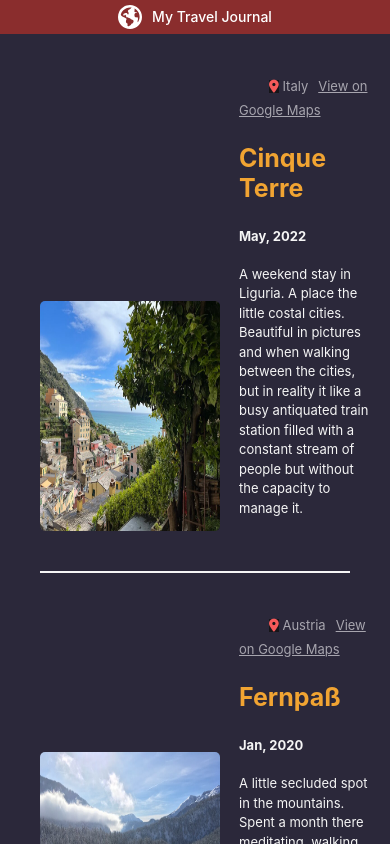
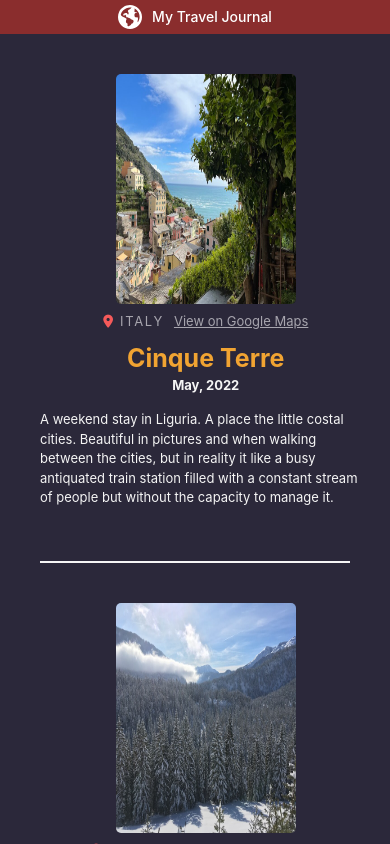
Before and after one commit to marksist300/reactTravelJournal, a React (Vite) app: page / in a window 390 px wide. Shown: the top 844 px of the page. Built offline with nearby package versions, Linux system fonts and the light colour scheme.

Commit message:
completed layout, made responsive with media queries

```diff
--- a/src/components/TravelCard.jsx
+++ b/src/components/TravelCard.jsx
@@ -9,8 +9,10 @@ export default function TravelCard(props){
                     <img className="location-photo" src={img} alt="" />
                 </div>
                 <div className="text-section">
-                    <span className="country map-link-text"><i class="fa-solid fa-location-dot"></i> {location}</span>
-                    <a href={gmaps} className="map-link map-link-text">View on Google Maps</a>
+                    <div className="map-link-text">
+                        <span className="country"><i class="fa-solid fa-location-dot"></i> {location}</span>
+                        <a href={gmaps} className="map-link">View on Google Maps</a>
+                    </div>
                     <h2 className="article-title-text">{title}</h2>
                     <h4 className="date-text">{date}</h4>
                     <p className="article-text">{description}</p>
--- a/src/index.css
+++ b/src/index.css
@@ -3,7 +3,7 @@
   font-size: 62.5%;
   line-height: 24px;
   font-weight: 400;
-  background-color: #161519;
+  background-color: #2B283A;
 }
 *{
   box-sizing: border-box;
@@ -52,37 +52,63 @@ h1{
 
 .card-section{
   display: flex;
+  flex-direction: column;
   margin: 4rem;
   width: 85%;
 }
+
+@media only screen and (min-width: 550px){
+  .card-section{
+    flex-direction: row;
+  }
+}
+
 /*photo-side of the card-section*/
 .img-section{
+  position:relative;
   display: flex;
-  align-items: flex-end;
+  justify-content: center;
   margin-right: 1.9rem;
 }
 .location-photo{
+  position: relative;
+  left: 1rem;
   width: 18rem;
   height: 23rem;
   border-radius: .5rem;
 }
 
+@media only screen and (min-width: 550px){
+  .img-section, .location-photo{
+    position: static;
+  }
+}
 /*Text side of the card*/
 
+.text-section{
+  display: flex;
+  flex-direction: column;
+  align-items: center;
+}
+
+/*Rules for the country and map link div*/
 .fa-location-dot{
   color: #F55A5A;
-  background-color: #161519;
+  background-color: transparent;
 }
 
 .map-link-text{
-  line-height: 1.2rem;
   color: #A7A5AE;
+  margin: .5rem auto;
+  /* text-align: center; */
+
 }
 
 .country{
   display: inline-block;
-  margin-left: 3rem;
   margin-right: 1rem;
+  text-transform: uppercase;
+  letter-spacing: .17rem;
 }
 
 .map-link{
@@ -90,25 +116,41 @@ h1{
 }
 
 
+/*The article title and text section*/
 .article-title-text{
   font-weight: 700;
   font-size: 2.5rem;
   line-height: 3rem;
   color: #F1A432;
-
+  margin: .5rem auto 0 auto;
 }
 
 .date-text{
   font-size: 1.3rem;
   color: #F5F5F5;
+  margin: 0;
 }
-
 .article-text{
   font-size: 1.3rem;
   line-height: 150%;
   color: #F5F5F5;
 }
 
+@media only screen and (min-width: 550px) {
+  .text-section{
+    display:block;
+  }
+  .date-text{
+    margin-top: 1.4rem;
+    margin-bottom: .9rem;
+  }
+  .article-text{
+    margin-top: 0;
+  }
+}
+
+
+
 hr{
   border: 1px solid #F5F5F5;
   margin: 1.5rem 4rem;
```
